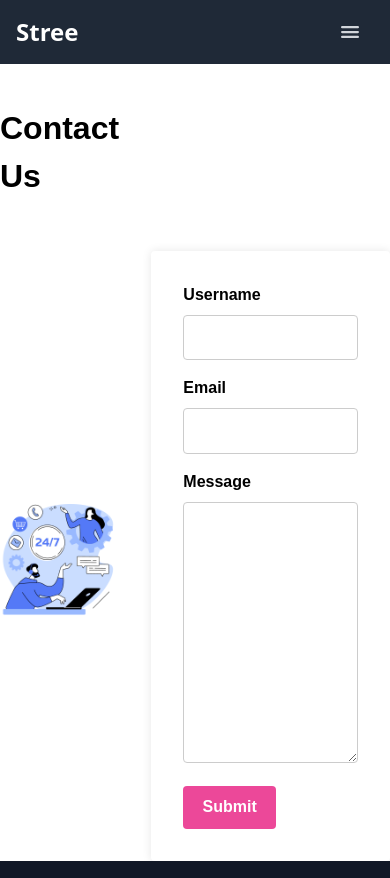
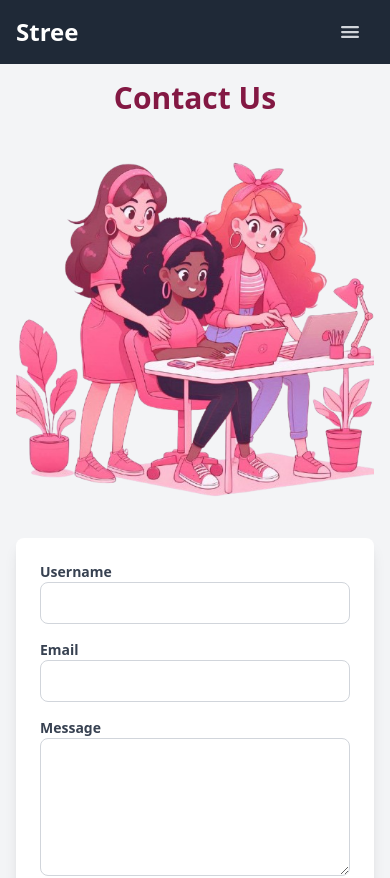
Before and after one commit to RiyaRaj28/Stree, a React (Vite) app in the folder client/: page /contact-us in a window 390 px wide. Shown: the top 878 px of the page. Built offline with nearby package versions, Linux system fonts and the light colour scheme; no server answers.

Commit message:
contact us pg image updated & made responsive

```diff
--- a/client/src/pages/ContactUs.jsx
+++ b/client/src/pages/ContactUs.jsx
@@ -1,6 +1,6 @@
 import { useState, useEffect } from "react";
 import { useAuth } from "../store/auth";
-import '../../src/contact.css';
+
 const backendUrl = import.meta.env.VITE_BACKEND_URL;
 
 const defaultContactFormData = {
@@ -66,21 +66,26 @@ function ContactUs() {
     };
 
     return (
-        <>
-            <section className="section-contact">
-                <div className="contact-content container">
-                    <h1 className="main-heading">Contact Us</h1>
+        <section className="bg-gray-100 py-10 mt-10">
+            <div className="max-w-7xl mx-auto px-4">
+                <h1 className="text-3xl font-bold text-center text-pink-900 mb-8">Contact Us</h1>
+
+                <div className="grid grid-cols-1 md:grid-cols-2 gap-8 items-center">
+                    {/* Contact Image */}
+                    <div className="flex justify-center">
+                        <img
+                            src="/ContactUs.png"
+                            alt="We are always ready to help"
+                            className="max-w-full h-auto rounded-lg "
+                        />
                     </div>
 
-                <div className="container grid grid-cols-1 lg:grid-cols-2 gap-8">
-                    <div className="contact-img">
-                        <img src="/images/support.png" alt="We are always ready to help" />
-                    </div>
-
-                    <section className="section-form">
-                        <form onSubmit={handleSubmit}>
-                            <div>
-                                <label htmlFor="userName">Username</label>
+                    {/* Contact Form */}
+                    <form onSubmit={handleSubmit} className="bg-white p-6 rounded-lg shadow-lg w-full max-w-lg mx-auto">
+                        <div className="mb-4">
+                            <label htmlFor="userName" className="block text-sm font-semibold text-gray-700">
+                                Username
+                            </label>
                             <input
                                 type="text"
                                 name="userName"
@@ -90,11 +95,14 @@ function ContactUs() {
                                 onChange={handleInput}
                                 required
                                 readOnly
+                                className="w-full px-3 py-2 border border-gray-300 rounded-lg text-gray-900 focus:outline-none focus:ring-2 focus:ring-pink-500 focus:border-transparent"
                             />
                         </div>
 
-                            <div>
-                                <label htmlFor="email">Email</label>
+                        <div className="mb-4">
+                            <label htmlFor="email" className="block text-sm font-semibold text-gray-700">
+                                Email
+                            </label>
                             <input
                                 type="email"
                                 name="email"
@@ -104,11 +112,14 @@ function ContactUs() {
                                 onChange={handleInput}
                                 required
                                 readOnly
+                                className="w-full px-3 py-2 border border-gray-300 rounded-lg text-gray-900 focus:outline-none focus:ring-2 focus:ring-pink-500 focus:border-transparent"
                             />
                         </div>
 
-                            <div>
-                                <label htmlFor="message">Message</label>
+                        <div className="mb-6">
+                            <label htmlFor="message" className="block text-sm font-semibold text-gray-700">
+                                Message
+                            </label>
                             <textarea
                                 name="message"
                                 id="message"
@@ -116,19 +127,20 @@ function ContactUs() {
                                 value={contact.message}
                                 onChange={handleInput}
                                 required
-                                    cols="30"
-                                    rows="10"
+                                rows="5"
+                                className="w-full px-3 py-2 border border-gray-300 rounded-lg text-gray-900 focus:outline-none focus:ring-2 focus:ring-pink-500 focus:border-transparent"
                             ></textarea>
                         </div>
 
                         <div>
-                                <button type="submit">Submit</button>
+                            <button type="submit" className="w-full py-3 bg-pink-500 text-white font-semibold rounded-lg hover:bg-pink-600 transition duration-300">
+                                Submit
+                            </button>
                         </div>
                     </form>
-                    </section>
+                </div>
             </div>
         </section>
-        </>
     );
 }
 
```
Also changed, not shown: client/public/ContactUs.png (added). Lines whose indentation alone changed are shown as unchanged.
